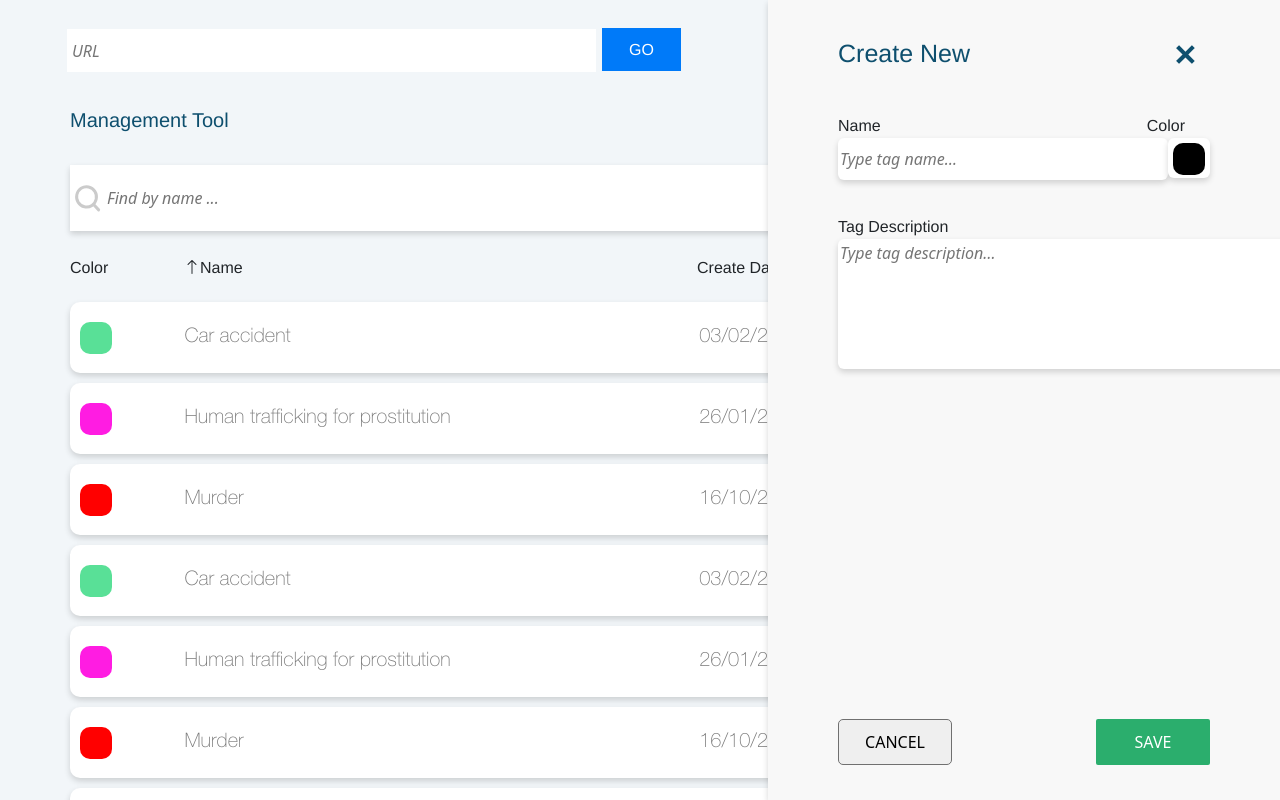
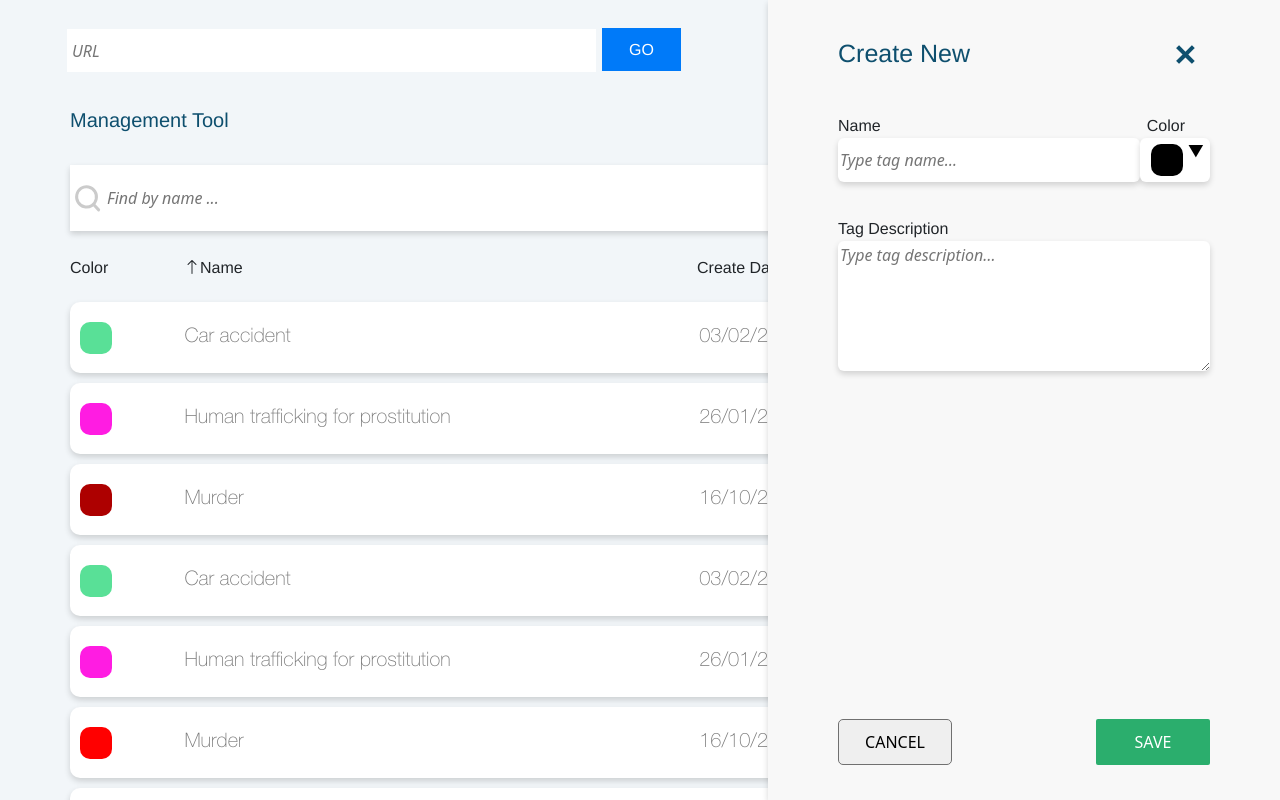
Before and after one commit to PNadya90/pakdim, an Angular app: page / in a window 1280 px wide. Built offline with nearby package versions, Linux system fonts and the light colour scheme.

Commit message:
added color picker

```diff
--- a/src/app/add-window/add-window.component.html
+++ b/src/app/add-window/add-window.component.html
@@ -11,8 +11,7 @@
         <div class="name-color">
             <input class="name" placeholder="Type tag name…">
             <div class="color">
-                <div class="color-icon">
-                </div>
+                <app-cs-dropdown class="cs-dropdown"></app-cs-dropdown>
             </div>
         </div>
     </div>
--- a/src/app/add-window/add-window.component.scss
+++ b/src/app/add-window/add-window.component.scss
@@ -1,5 +1,6 @@
-:host{
+:host {
     height: 100%;
+
     .add-window {
         padding: 35px 70px;
         height: 100%;
@@ -47,8 +48,8 @@
                 justify-content: space-between;
 
                 .name {
-                    width: 536px;
-                    height: 42px;
+                    width: 490px;
+                    height: 44px;
                     border: none;
                     box-shadow: 0px 3px 6px #00000029;
                     border-radius: 6px;
@@ -64,19 +65,7 @@
                 }
 
                 .color {
-                    width: 65px;
-                    height: 40px;
-                    background-color: white;
-                    box-shadow: 0px 3px 6px #00000029;
-                    border-radius: 6px;
 
-                    .color-icon {
-                        width: 32px;
-                        height: 32px;
-                        background-color: black;
-                        margin: 5px;
-                        border-radius: 10px;
-                    }
                 }
             }
         }
@@ -88,13 +77,14 @@
             }
 
             .textarea-input {
-                width: 628px;
+                width: 100%;
                 height: 130px;
                 border: none;
                 box-shadow: 0px 3px 6px #00000029;
                 border-radius: 6px;
                 font-style: italic;
             }
+
             .textarea-input:focus {
                 outline: none !important;
                 border: 2px solid #007AF9;
@@ -105,7 +95,8 @@
             height: 100%;
             display: flex;
             flex-direction: column;
-            justify-content:flex-end;
+            justify-content: flex-end;
+
             .buttons-area {
                 display: flex;
                 justify-content: space-between;
--- a/src/app/add-window/add-window.component.ts
+++ b/src/app/add-window/add-window.component.ts
@@ -12,4 +12,5 @@ export class AddWindowComponent implements OnInit {
   ngOnInit(): void {
   }
 
+
 }
--- a/src/app/app.module.ts
+++ b/src/app/app.module.ts
@@ -8,13 +8,15 @@ import { InfoComponent } from './info/info.component';
 import { HttpClientModule } from '@angular/common/http';
 import { DataInfoService } from './data-info.service';
 import { AddWindowComponent } from './add-window/add-window.component';
+import { CsDropdownComponent } from './utils/cs-dropdown/cs-dropdown.component';
 
 @NgModule({
   declarations: [
     AppComponent,
     ManegmentModulComponent,
     InfoComponent,
-    AddWindowComponent
+    AddWindowComponent,
+    CsDropdownComponent
   ],
   imports: [
     BrowserModule,
--- /dev/null
+++ b/src/app/utils/cs-dropdown/cs-dropdown.component.html
@@ -0,0 +1,9 @@
+<button class="btn-drop" [ngClass]="toggle? 'btn-dropped': ''" (click)="drop()">
+    <div class="color-icon">
+    </div>
+    <div class="drop-icon-down" *ngIf="!toggle" >▼</div>
+    <div class="drop-icon-up" *ngIf="toggle">▲</div>
+    <div class="colors-area">
+        <div class="color-cell" *ngFor="let cell of colors" [ngStyle]="{'background-color': cell.value}" ></div>
+    </div>
+</button>
--- /dev/null
+++ b/src/app/utils/cs-dropdown/cs-dropdown.component.scss
@@ -0,0 +1,38 @@
+.btn-drop {
+    display: flex;
+    border: none;
+    background-color: white;
+    box-shadow: 0px 3px 6px #00000029;
+    border-radius: 6px;
+
+    &.btn-dropped {
+        width: 275px;
+        height: 305px;
+        position: absolute;
+        right: 70px;
+        justify-content: right;
+        flex-wrap: wrap;
+        .colors-area {
+            width: 265px;
+            height: 255px;
+            display: flex;
+            flex-wrap: wrap;
+            justify-content: center;
+        .color-cell{
+            width:52px;
+            height: 50px;
+            background-color: #ffff;
+        }
+        }
+    }
+
+    .color-icon {
+        width: 32px;
+        height: 32px;
+        background-color: black;
+        margin: 5px;
+        border-radius: 10px;
+
+    }
+
+}
--- /dev/null
+++ b/src/app/utils/cs-dropdown/cs-dropdown.component.ts
@@ -0,0 +1,49 @@
+import { Component, OnInit } from '@angular/core';
+
+@Component({
+  selector: 'app-cs-dropdown',
+  templateUrl: './cs-dropdown.component.html',
+  styleUrls: ['./cs-dropdown.component.scss']
+})
+export class CsDropdownComponent implements OnInit {
+  toggle = false;
+  colors = [{ key: 1, value:'#000000'},
+            { key: 2, value:'#696969'},
+            { key: 3, value:'#C0C0C0'},
+            { key: 4, value:'#DCDCDC'},
+            { key: 5, value:'#FFFFFF'},
+
+            { key: 6, value:'#AD0000'},
+            { key: 7, value:'#A52A2A'},
+            { key: 8, value:'#DC143C'},
+            { key: 9, value:'#FF0000'},
+            { key: 10, value:'#FF6347'},
+
+            { key: 11, value:'#9400D3'},
+            { key: 12, value:'#9932CC'},
+            { key: 13, value:'#BA55D3'},
+            { key: 14, value:'#9D59E0'},
+            { key: 15, value:'#D8BFD8'},
+
+            { key: 16, value:'#59e097'},
+            { key: 17, value:'#68e3a2'},
+            { key: 18, value:'#7ee7af'},
+            { key: 19, value:'#93ebbc'},
+            { key: 20, value:'#a9efca'},
+
+            { key: 21, value:'#ffba00'},
+            { key: 22, value:'#ffc21a'},
+            { key: 23, value:'#ffc933'},
+            { key: 24, value:'#ffcf4d'},
+            { key: 25, value:'#ffd666'},
+
+]
+  constructor() { }
+
+  ngOnInit(): void {
+  }
+  drop() {
+    this.toggle = !this.toggle;
+
+  }
+}
--- a/src/assets/data.json
+++ b/src/assets/data.json
@@ -14,7 +14,7 @@
 },
 
 {
-	"color":"##AD0000",
+	"color":"#AD0000",
 	"name":"Murder",
 	"createDate":"16/10/2021",
 	"lastUpdate":"16/10/2021",
```
Also changed, not shown: 1 other file (tests, documents, lock files or other folders).
